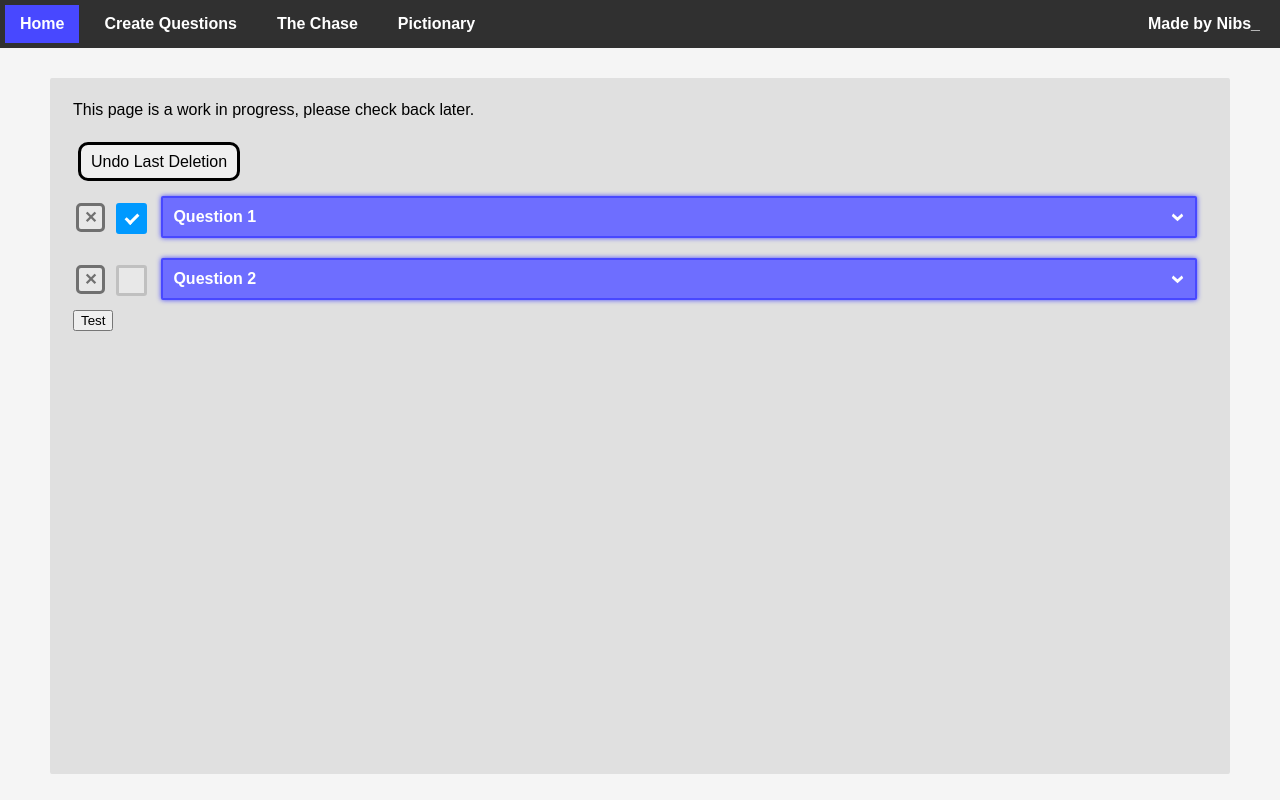
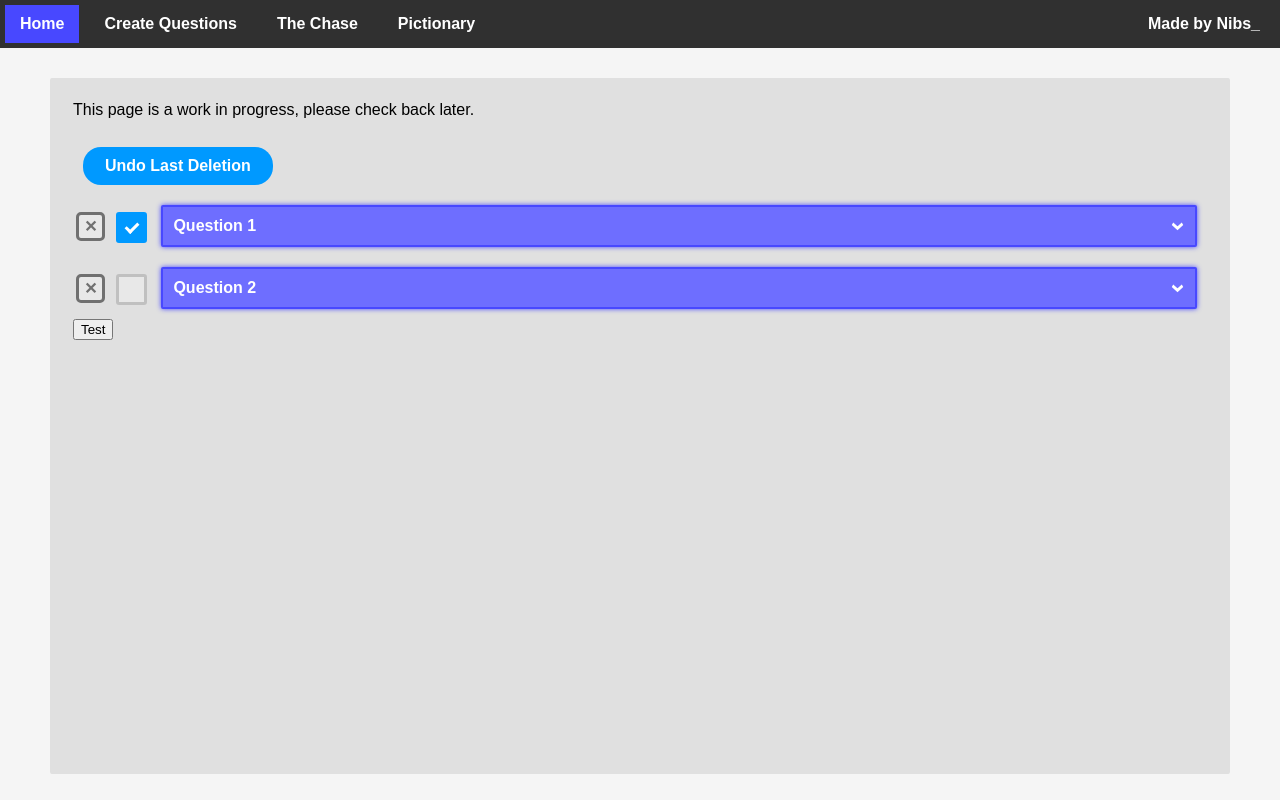
Before and after one commit to JohnNewnham/games_site, an Angular app: page /questions in a window 1280 px wide. Built offline with nearby package versions, Linux system fonts and the light colour scheme.

Commit message:
Updated with new button.

```diff
--- a/src/app/button1/button1.component.html
+++ /dev/null
@@ -1,5 +0,0 @@
-<div class="padding-small">
-    <div class="button" (click)="onClick()">
-        <ng-content />
-    </div>
-</div>
--- a/src/app/button1/button1.component.scss
+++ /dev/null
@@ -1,26 +0,0 @@
-.button {
-    color: var(--black);
-    border-color: var(--black);
-    background-color: var(--gray-3);
-    border-radius: 10px;
-    border-style: solid;
-    padding: 8px 10px 7px 10px;
-    display: inline-block;
-    user-select: none;
-    z-index: 1000;
-
-    &:hover {
-        color: var(--blue);
-        border-color: var(--blue);
-        background-color: var(--blue-gray);
-        cursor: pointer;
-    }
-
-    &:active {
-        color: var(--turquoise-4);
-        border-color: var(--turquoise-4);
-        background-color: var(--turquoise-gray);
-        padding: 7px 8px 6px 8px;
-        margin: 1px 2px 1px 2px;
-    }
-}
--- a/src/app/button1/button1.component.ts
+++ /dev/null
@@ -1,18 +0,0 @@
-import { Component, Input, Output, EventEmitter } from '@angular/core';
-
-@Component({
-    selector: 'app-button1',
-    standalone: true,
-    imports: [],
-    templateUrl: './button1.component.html',
-    styleUrl: './button1.component.scss'
-})
-export class Button1Component {
-
-    @Output() buttonPressed = new EventEmitter();
-    myBool: boolean = true;
-
-    onClick(): void {
-        this.buttonPressed.emit();
-    }
-}
--- a/src/app/make-questions/make-questions.component.html
+++ b/src/app/make-questions/make-questions.component.html
@@ -1,6 +1,6 @@
 This page is a work in progress, please check back later.<br><br>
 <div class="top-btns">
-    <app-button1 (buttonPressed)="readdQuestion()">Undo Last Deletion</app-button1>
+    <div class="text-toggle button"><span (click)="readdQuestion()">Undo Last Deletion</span></div>
 </div>
 @for (question of questions; track question; let idx = $index) {
 <div class="question-div">
--- a/src/app/make-questions/make-questions.component.ts
+++ b/src/app/make-questions/make-questions.component.ts
@@ -2,7 +2,6 @@ import { Component } from '@angular/core';
 import { CommonModule } from '@angular/common';
 import { FormsModule } from '@angular/forms';
 import { InfoDropdownComponent } from '../info-dropdown/info-dropdown.component';
-import { Button1Component } from '../button1/button1.component';
 
 interface Question {
 	question: string;
@@ -23,7 +22,7 @@ interface DeletedQuestion {
 @Component({
 	selector: 'app-make-questions',
 	standalone: true,
-	imports: [CommonModule, FormsModule, InfoDropdownComponent, Button1Component],
+	imports: [CommonModule, FormsModule, InfoDropdownComponent],
 	templateUrl: './make-questions.component.html',
 	styleUrl: './make-questions.component.scss'
 })
```
Also changed, not shown: 1 other file (tests, documents, lock files or other folders).
